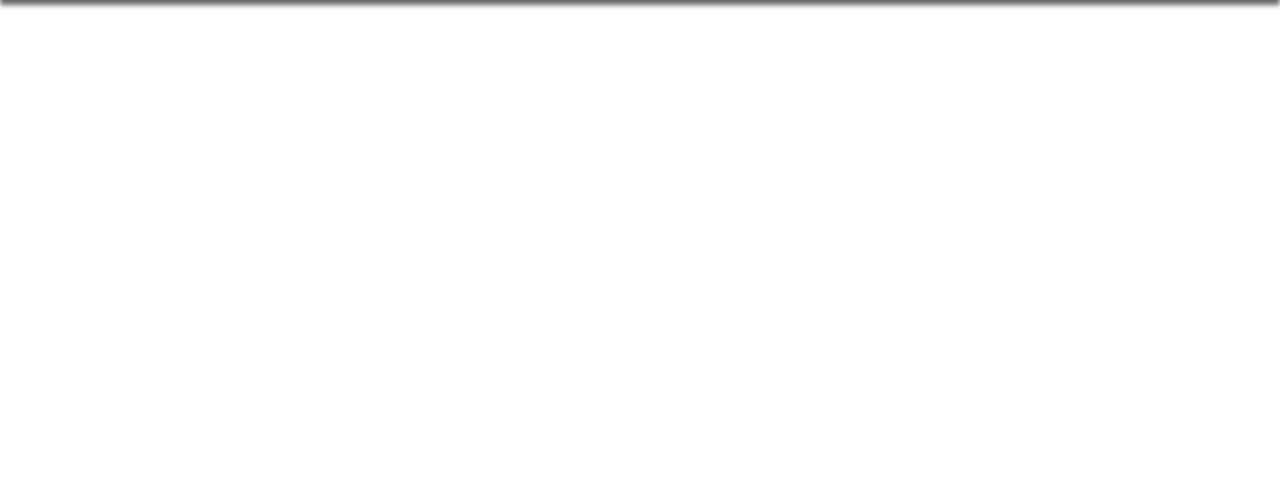
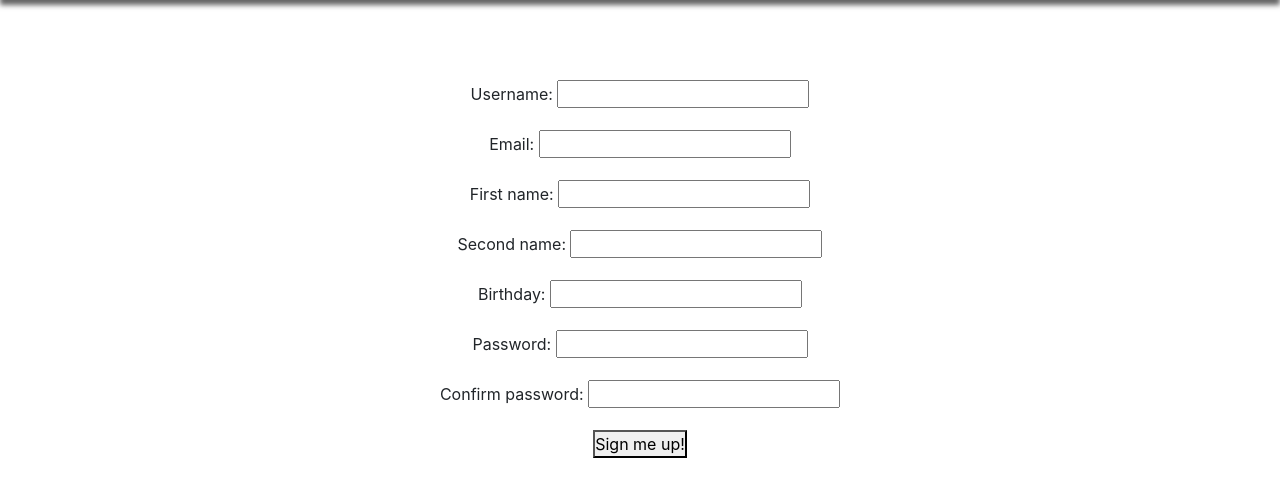
Before and after one commit to kirylzhautouski/GamesCatalog, a Django app: page /signup/ in a window 1280 px wide. Shown: the part 62-559 px from the top of the page. Run offline with Django 3.2, Linux system fonts and the light colour scheme; some libraries are stand-ins or nearby versions.

Commit message:
Create basic sign up form

```diff
--- /dev/null
+++ b/gamemuster/gamecatalog/forms.py
@@ -0,0 +1,19 @@
+from django import forms
+
+from .models import User
+
+
+class SignUpForm(forms.ModelForm):
+
+    birthday = forms.DateField(input_formats=['%d-%m-%Y'])
+
+    password = forms.CharField(widget=forms.PasswordInput())
+    confirm_password = forms.CharField(max_length=16,
+                                       widget=forms.PasswordInput())
+
+    class Meta:
+
+        model = User
+
+        fields = ['username', 'email', 'first_name', 'second_name', 'birthday'
+                  , 'password']
--- /dev/null
+++ b/gamemuster/gamecatalog/static/gamecatalog/sign_up_style.css
@@ -0,0 +1,5 @@
+
+form.sign-up-form {
+    text-align: center;
+    margin-top: 80px;
+}
--- a/gamemuster/gamecatalog/templates/gamecatalog/sign_up.html
+++ b/gamemuster/gamecatalog/templates/gamecatalog/sign_up.html
@@ -5,6 +5,7 @@
 {% block styles %}
 
     <link rel="stylesheet" type="text/css" href="{% static 'gamecatalog/auth_header_style.css' %}">
+    <link rel="stylesheet" type="text/css" href="{% static 'gamecatalog/sign_up_style.css' %}">
 
 {% endblock styles %}
 
@@ -15,4 +16,13 @@
 {% endblock header %}
 
 {% block content %}
+
+    <form method="post" class="sign-up-form">
+        {% csrf_token %}
+
+        {{ form.as_p }}
+
+        <button type="submit">Sign me up!</button>
+    </form>
+
 {% endblock content %}
--- a/gamemuster/gamecatalog/urls.py
+++ b/gamemuster/gamecatalog/urls.py
@@ -5,7 +5,7 @@ from . import views
 app_name = 'gamecatalog'
 urlpatterns = [
     path('login/', views.LogInView.as_view(), name='login'),
-    path('signup/', views.SignUpView.as_view(), name='signup'),
+    path('signup/', views.sign_up, name='signup'),
     path('profile/', views.ProfileView.as_view(), name='profile'),
     path('games/', views.IndexView.as_view(), name='index'),
     path('games/<int:game_id>/', views.DetailsView.as_view(), name='details'),
--- a/gamemuster/gamecatalog/views.py
+++ b/gamemuster/gamecatalog/views.py
@@ -1,9 +1,11 @@
 from django.http import Http404
+from django.shortcuts import render, redirect
 from django.views import generic
 
 from requests import HTTPError
 
 from .helpers import igdb_api, twitter_api
+from .forms import SignUpForm
 
 
 class IndexView(generic.ListView):
@@ -148,8 +150,21 @@ class DetailsView(generic.TemplateView):
         return context
 
 
-class SignUpView(generic.TemplateView):
-    template_name = 'gamecatalog/sign_up.html'
+def sign_up(request):
+    if request.method == "POST":
+        form = SignUpForm(request.POST)
+
+        if form.is_valid():
+            # TODO: validate passwords and User entity if it is unique
+            # and saved
+
+            post = form.save(commit=True)
+            return redirect('gamecatalog:profile')
+
+    else:
+        form = SignUpForm()
+
+    return render(request, 'gamecatalog/sign_up.html', {'form': form})
 
 
 class LogInView(generic.TemplateView):
```
